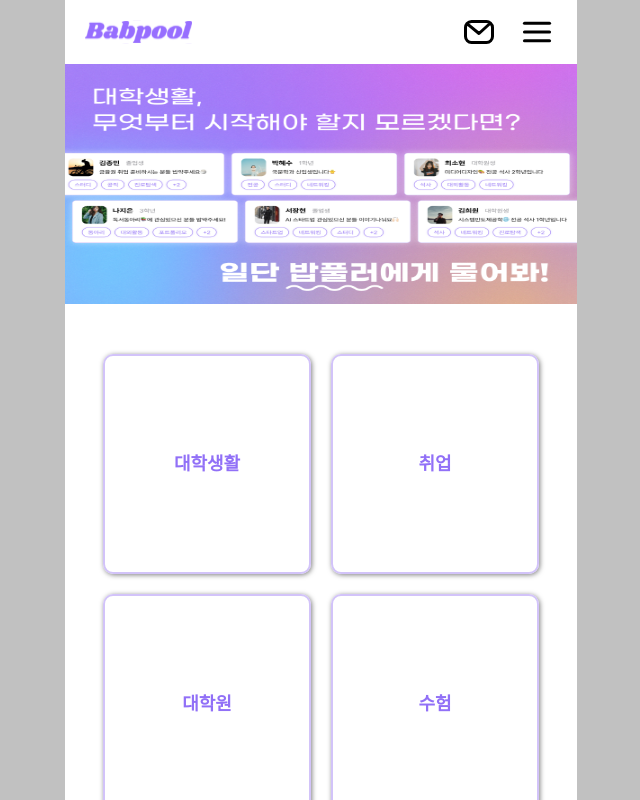
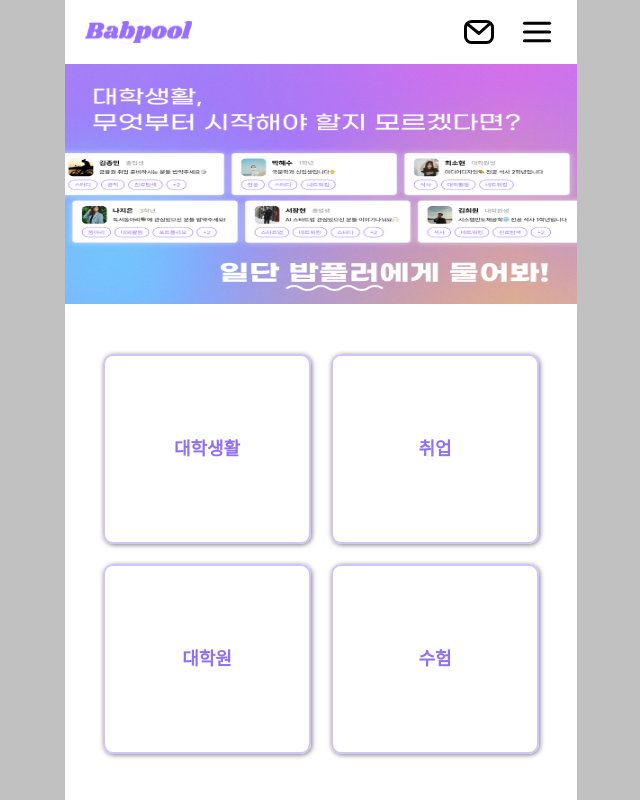
Before and after one commit to swyp3-babpool/babpool-frontend, a React (Vite) app: page / in a window 1280 px wide. Shown: the whole page, without its empty margins (319-959 px from the left). Built offline with nearby package versions, Linux system fonts and the light colour scheme; a web font is replaced by a local one.

Commit message:
Change: Update homepage layout design

```diff
--- a/src/Layout.tsx
+++ b/src/Layout.tsx
@@ -28,6 +28,8 @@ const Wrapper = styled.div`
     width: 100%;
     min-width: 375px;
     max-width: 512px;
+    background-color: white;
     height: 100vh;
     position: relative;
+    overflow-y: auto;
 `;
--- a/src/components/home/HomeSection.tsx
+++ b/src/components/home/HomeSection.tsx
@@ -42,8 +42,8 @@ export const BannerImage = styled.img`
 export const GroupSection = styled.div`
     width: inherit;
     height: 70%;
-    min-height: 450px;
-    max-height: 600px;
+    min-height: 400px;
+    max-height: 500px;
     padding: 50px 38px;
     display: grid;
     place-items: center;
@@ -63,10 +63,10 @@ export const GroupContainer = styled.div`
 `;
 
 export const GroupBox = styled.div`
-    width: 100%;
+width: 100%;
+height: 100%;
     min-width: 140px;
-    max-width: 250px;
-    height: 100%;
+    min-height: 160px;
     display: grid;
     place-items: center;
     border: 2px solid ${colors.purple_light_20};
```
